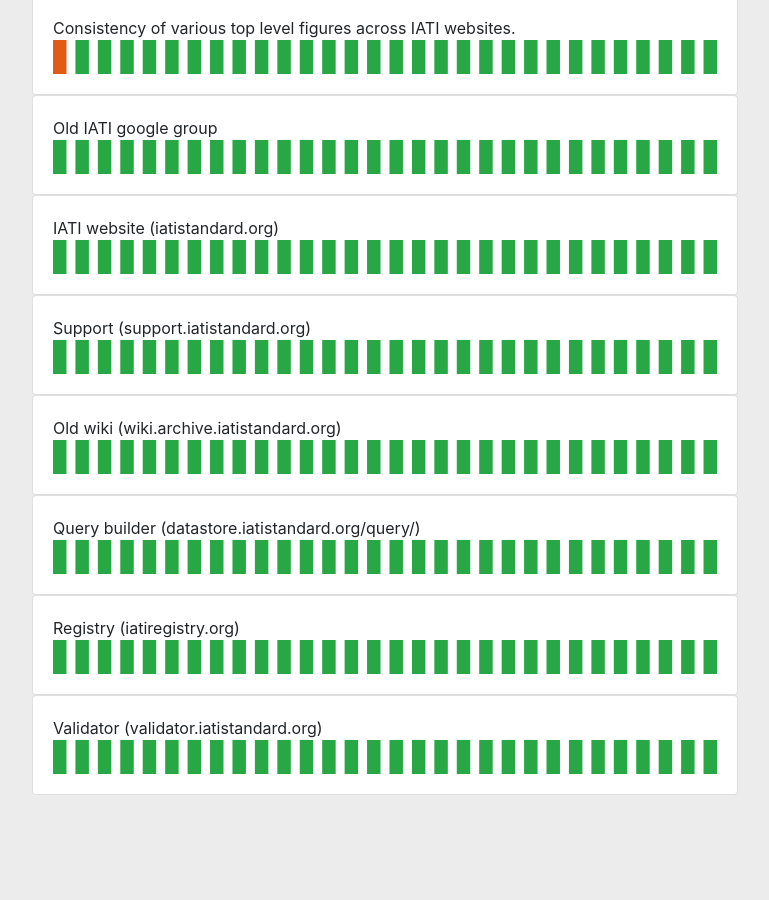
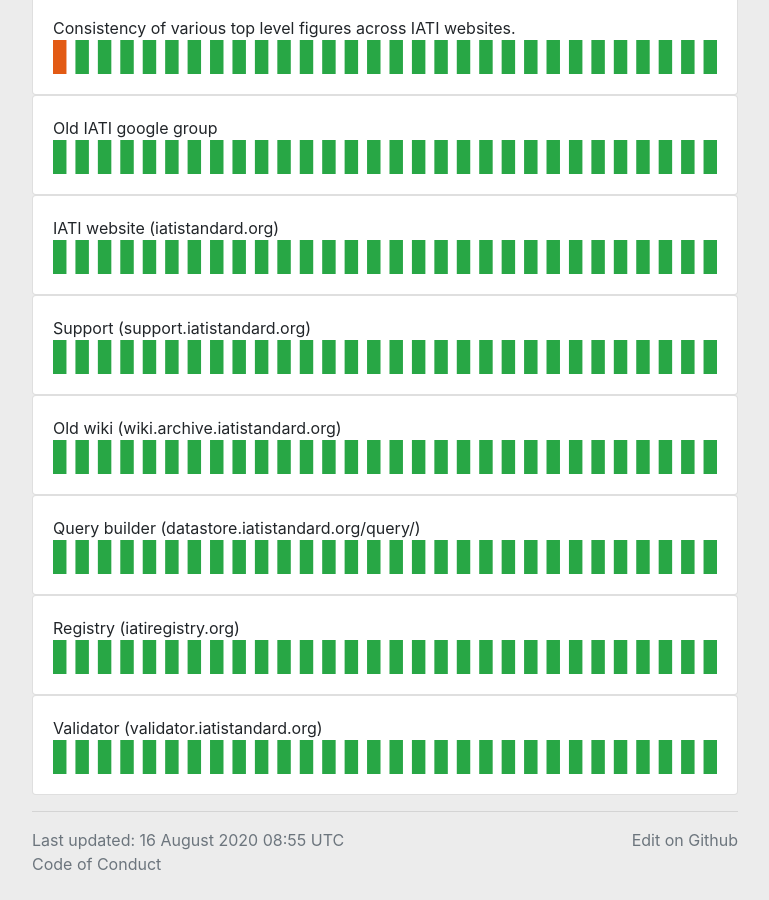
Before and after one commit to matmaxgeds/iati-status, a Jekyll site: the page built from index.html, in a window 1280 px wide and 900 px high, scrolled down 813 px. Shown: the whole window, without its empty margins (255-1024 px from the left). Built offline with Jekyll 4.4.1, drawn with Linux system fonts in a browser that asks for light colours; before the commit the page ends 1632 px from its top, so only the background shows below that.

Commit message:
Include footer

```diff
--- a/_layouts/default.html
+++ b/_layouts/default.html
@@ -45,5 +45,21 @@
         </div>
       </div>
     </div>
+
+    <footer class="footer">
+      <div class="container">
+        <hr>
+        <div class="row">
+          <div class="col-md-6">
+            {% assign current = site.data | sort | last %}
+            <span class="text-muted">Last updated: {{ current[1]['created_at'] | date: "%e %B %Y %H:%M UTC" }}</span><br />
+            <a class="text-muted" href="https://codeforiati.org/code-of-conduct">Code of Conduct</a>
+          </div>
+          <div class="col-md-6 ml-auto text-right">
+            <a class="text-muted" href="{{ site.github.repository_url }}">Edit on Github</a>
+          </div>
+        </div>
+      </div>
+    </footer>
   </body>
 </html>
```
